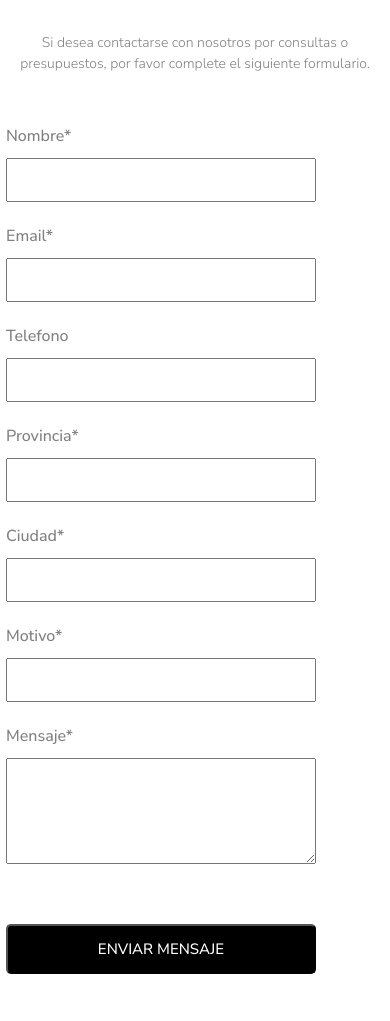
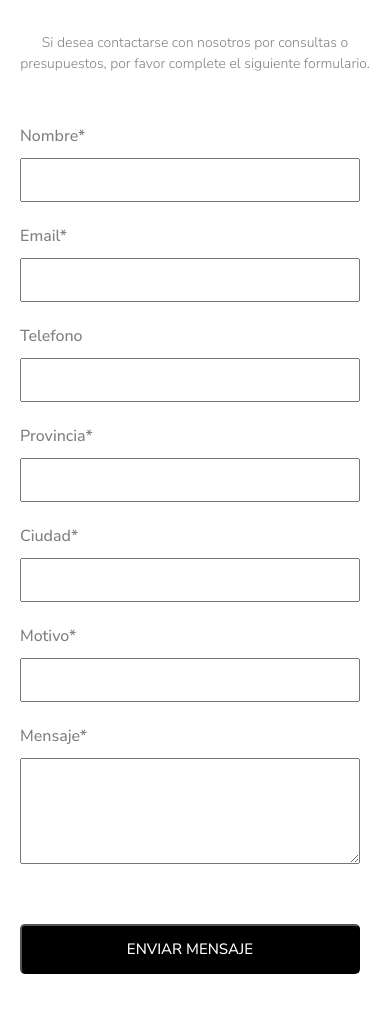
Before and after one commit to NicolasSperoni/speranto-43010, a plain HTML site: page pages/contacto.html in a window 390 px wide. Shown: the part 600-1621 px from the top of the page. Drawn offline with nearby package versions, Linux system fonts and the light colour scheme; a web font is replaced by a local one.

Commit message:
modif cont y nos responsive

```diff
--- a/css/style.css
+++ b/css/style.css
@@ -1148,7 +1148,6 @@ footer section div hr{
 
     .datosnosotros .quienessomos .intro{
         font-size: 22px;
-        text-align: center;
     }
 
     .datosnosotros .quienessomos p{
@@ -1461,6 +1460,29 @@ footer section div hr{
     }
 
     .contacto{
+        margin-left: 20px;
+    }
+
+    .contacto .formulario{
+        display: grid;
+        grid-template-columns: 340px;
+    }
+
+    .contacto .formulario .mensaje textarea{
+        width: 340px;
+    }
+
+    .contacto .formulario .boton button{
+        width: 340px;
+    }
+
+    .contacto .formulario div input{
+        margin-right: 0px;
+    }
+}
+
+@media screen and (max-width:375px){
+    .contacto{
         margin-left: 6px;
     }
 
@@ -1476,11 +1498,4 @@ footer section div hr{
     .contacto .formulario .boton button{
         width: 310px;
     }
-
-    .contacto .formulario div input{
-        margin-right: 0px;
-    }
-
-
-
 }
```
